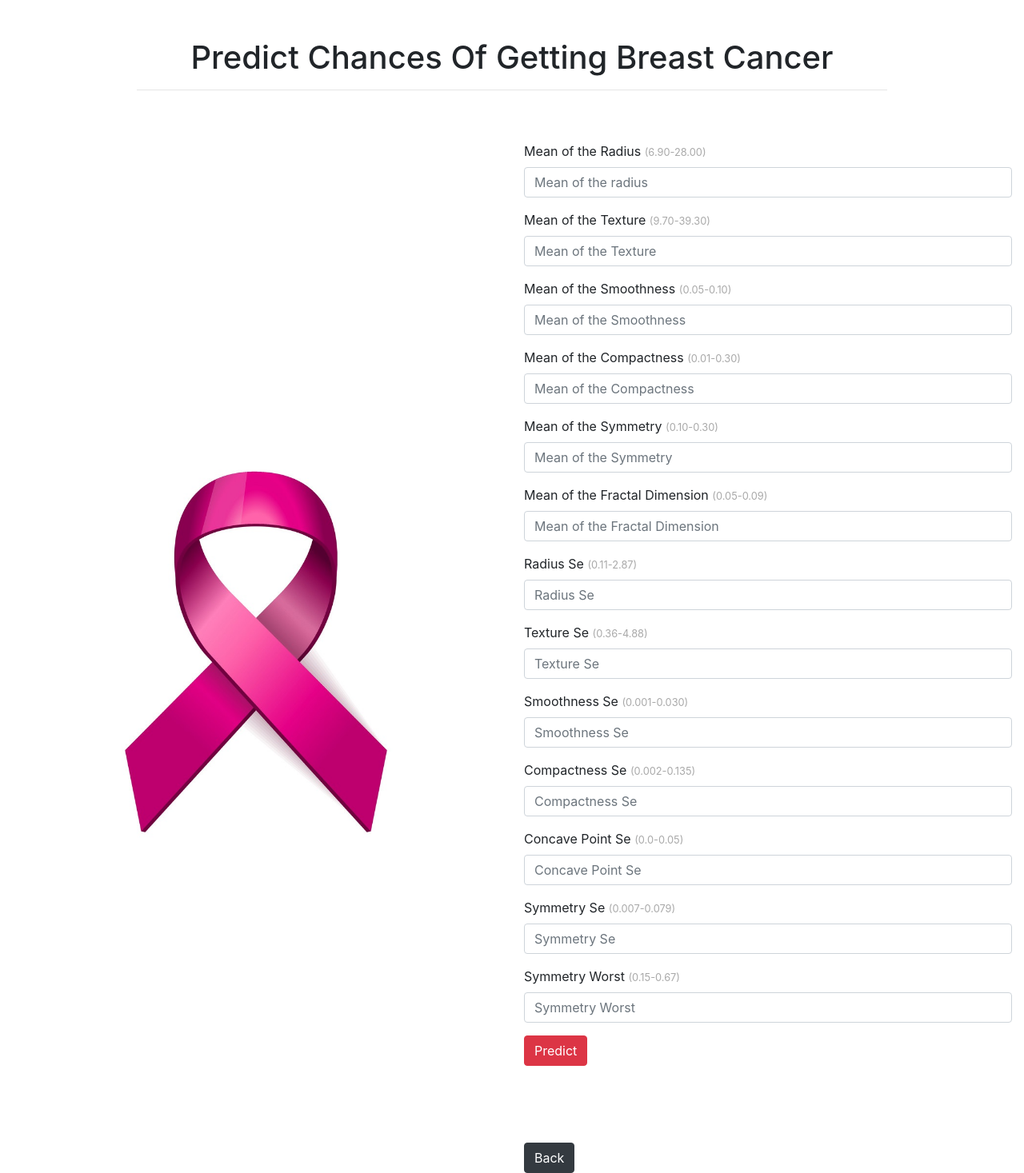
After one commit to FraidoonOmarzai/Physician.Ai, a Flask app: page /BreastCancer in a window 1280 px wide. The commit adds this page. Shown: the whole page at 80% size. Run offline with Flask 2, Linux system fonts and the light colour scheme.

Commit message:
breast cancer detection is added

```diff
--- a/app.py
+++ b/app.py
@@ -16,7 +16,7 @@ def heart():
     return render_template("heart.html")
 
 
-def ValuePredictor(to_predict_list, size):
+def PredictorHD(to_predict_list, size):
     to_predict = np.array(to_predict_list).reshape(1, size)
     if(size == 13):
         loaded_model = joblib.load("Trained Model/Heart-Model/heart_model.pkl")
@@ -35,7 +35,38 @@ def predictHD():
         to_predict_list = list(map(float, to_predict_list))
         # print(to_predict_list)
         if(len(to_predict_list) == 13):
-            result = ValuePredictor(to_predict_list, 13)
+            result = PredictorHD(to_predict_list, 13)
+
+    if(int(result) == 1):
+        prediction = "Sorry! it seems getting the disease. Please consult the doctor immediately"
+    else:
+        prediction = "No need to fear. You have no dangerous symptoms of the disease"
+    return(render_template("result.html", prediction_text=prediction))
+
+
+# Breast Cancer prediction
+@app.route("/BreastCancer")
+def BreastCancer():
+    return render_template("cancer.html")
+
+
+def PredictorBC(to_predict_list, size):
+    to_predict = np.array(to_predict_list).reshape(1, size)
+    if(size == 13):
+        loaded_model = joblib.load('Trained Model/breast-cancer/cancer_model.pkl')
+        result = loaded_model.predict(to_predict)
+    return result[0]
+
+
+@app.route('/predictBC', methods=["POST"])
+def predictBC():
+    if request.method == "POST":
+        to_predict_list = request.form.to_dict()
+        to_predict_list = list(to_predict_list.values())
+        to_predict_list = list(map(float, to_predict_list))
+
+        if(len(to_predict_list) == 13):
+            result = PredictorBC(to_predict_list, 13)
 
     if(int(result) == 1):
         prediction = "Sorry! it seems getting the disease. Please consult the doctor immediately"
--- /dev/null
+++ b/templates/cancer.html
@@ -0,0 +1,133 @@
+<!doctype html>
+<html lang="en">
+
+<head>
+   <!-- Required meta tags -->
+   <meta charset="utf-8">
+   <meta name="viewport" content="width=device-width, initial-scale=1, shrink-to-fit=no">
+
+   <!-- Bootstrap CSS -->
+   <link rel="stylesheet" href="https://cdn.jsdelivr.net/npm/bootstrap@4.4.1/dist/css/bootstrap.min.css" integrity="sha384-Vkoo8x4CGsO3+Hhxv8T/Q5PaXtkKtu6ug5TOeNV6gBiFeWPGFN9MuhOf23Q9Ifjh" crossorigin="anonymous">
+
+   <style>
+      * {
+         margin: 0;
+         padding: 0;
+      }
+
+      html,
+      body,
+      header,
+      #intro {
+         height: 100%;
+      }
+
+      small{
+      color: darkgrey;
+      }
+
+      img {
+         display: block;
+         max-width: 100%;
+         height: auto;
+      }
+      .btn.pb {
+           margin-top: 6rem;
+           background-color: dark;
+        }
+   </style>
+   <title>Breast Cancer Prediction</title>
+</head>
+
+<body>
+   <header>
+
+      <div id="intro" class="container-fluid view ">
+         <h1 class="text-center text-capitalize pt-5">Predict chances of getting Breast Cancer</h1>
+         <hr class="w-75 mx-auto pt-5">
+         <div class="row mb-5">
+            <div class="col-lg-6 col-md-6 col-12 my-auto">
+               <img src="../static/images/breast.jpg" class="float-left">
+            </div>
+
+            <div class="col-lg-6 col-md-6 col-12">
+               <form action="{{ url_for('predictBC')}}" method="POST">
+
+                  <div class="form-group">
+                     <label for="radius_mean">Mean of the Radius <small>(6.90-28.00)</small></label>
+                     <input class="form-control" type="flaot" id="radius_mean" name="radius_mean" required="required" placeholder="Mean of the radius">
+                  </div>
+
+                  <div class="form-group">
+                     <label for="texture_mean">Mean of the Texture <small>(9.70-39.30)</small></label>
+                     <input class="form-control" type="float" id="texture_mean" name="texture_mean" required="required" placeholder="Mean of the Texture">
+                  </div>
+
+                  <div class="form-group">
+                     <label for="smoothness_mean">Mean of the Smoothness <small>(0.05-0.10)</small></label>
+                     <input class="form-control" type="flaot" id="smoothness_mean" name="smoothness_mean" required="required" placeholder="Mean of the Smoothness">
+                  </div>
+
+                  <div class="form-group">
+                     <label for="compactness_mean">Mean of the Compactness <small>(0.01-0.30)</small></label>
+                     <input class="form-control" type="float" id="compactness_mean" name="compactness_mean" required="required" placeholder="Mean of the Compactness">
+                  </div>
+
+                  <div class="form-group">
+                     <label for="symmetry_mean">Mean of the Symmetry <small>(0.10-0.30)</small></label>
+                     <input class="form-control" type="flaot" id="symmetry_mean" name="symmetry_mean" required="required" placeholder="Mean of the Symmetry">
+                  </div>
+
+                  <div class="form-group">
+                     <label for="fractal_dimension_mean">Mean of the Fractal Dimension <small>(0.05-0.09)</small></label>
+                     <input class="form-control" type="float" id="fractal_dimension_mean" name="fractal_dimension_mean" required="required" placeholder="Mean of the Fractal Dimension">
+                  </div>
+
+                  <div class="form-group">
+                     <label for="radius_se">Radius Se <small>(0.11-2.87)</small></label>
+                     <input class="form-control" type="flaot" id="radius_se" name="radius_se" required="required" placeholder="Radius Se">
+                  </div>
+
+                  <div class="form-group">
+                     <label for="texture_se">Texture Se <small>(0.36-4.88)</small></label>
+                     <input class="form-control" type="float" id="texture_se" name="texture_se" required="required" placeholder="Texture Se">
+                  </div>
+
+                  <div class="form-group">
+                     <label for="smoothness_se">Smoothness Se <small>(0.001-0.030)</small></label>
+                     <input class="form-control" type="flaot" id="smoothness_se" name="smoothness_se" required="required" placeholder="Smoothness Se">
+                  </div>
+
+                  <div class="form-group">
+                     <label for="compactness_se">Compactness Se <small>(0.002-0.135)</small></label>
+                     <input class="form-control" type="float" id="compactness_se" name="compactness_se" required="required" placeholder="Compactness Se">
+                  </div>
+
+                  <div class="form-group">
+                     <label for="concave points_se">Concave Point Se <small>(0.0-0.05)</small></label>
+                     <input class="form-control" type="flaot" id="concave points_se" name="concave points_se" required="required" placeholder="Concave Point Se">
+                  </div>
+
+                  <div class="form-group">
+                     <label for="symmetry_se">Symmetry Se <small>(0.007-0.079)</small></label>
+                     <input class="form-control" type="float" id="symmetry_se" name="symmetry_se" required="required" placeholder="Symmetry Se">
+                  </div>
+
+                  <div class="form-group">
+                     <label for="symmetry_worst">Symmetry Worst <small>(0.15-0.67)</small></label>
+                     <input class="form-control" type="float" id="symmetry_worst" name="symmetry_worst" required="required" placeholder="Symmetry Worst">
+                  </div>
+
+                  <button type="submit" class="btn btn-danger">Predict</button>
+               </form>
+               <a class="btn btn-dark pb" href="/" role="button">Back</a>
+            </div>
+         </div>
+      </div>
+
+   </header>
+
+
+</body>
+
+</html>
--- a/templates/heart.html
+++ b/templates/heart.html
@@ -28,7 +28,7 @@
     height: auto;
     }
     small{
-      color: #D8CCA3;
+      color: darkgrey;
     }
     .btn.pb {
          margin-top: 6rem;
@@ -41,13 +41,13 @@
     <header>
 
       <div id="intro" class="container-fluid view ">
-        <h1 class="text-center text-capitalize pt-5">Predict chances of getting a heart disease</h1>
+        <h1 class="text-center text-capitalize pt-5">Predict chances of getting heart disease</h1>
         <hr class="w-75 mx-auto pt-5">
         <div class="row mb-5">
           <div class="col-lg-6 col-md-6 col-12 my-auto">
             <img src="../static/images/heart.jpg" class="float-left">
+          </div>
 
-          </div>
           <div class="col-lg-6 col-md-6 col-12">
             <form action="{{ url_for('predictHD')}}" method="post">
                <div class="form-group">
--- a/templates/main.html
+++ b/templates/main.html
@@ -29,7 +29,7 @@
 						<a class="nav-link" href="/heart">Heart Disease<span class="sr-only">(current)</span></a>
 					</li>
 					<li class="nav-item">
-						<a class="nav-link" href="/kidney">Kidney Disease</a>
+						<a class="nav-link" href="/BreastCancer">Breast Cancer</a>
 					</li>
 					<li class="nav-item">
 						<a class="nav-link" href="/diabetes">Diabetes</a>
@@ -38,7 +38,7 @@
 						<a class="nav-link" href="/liver">Liver Diease</a>
 					</li>
 					<li class="nav-item">
-						<a class="nav-link" href="/cancer">Breast Cancer</a>
+						<a class="nav-link" href="/">Kidney Disease</a>
 					</li>
 
 					<li class="nav-item dropdown">
```
Also changed, not shown: README.md (added), static/images/breast.jpg (added), 3 other files.
